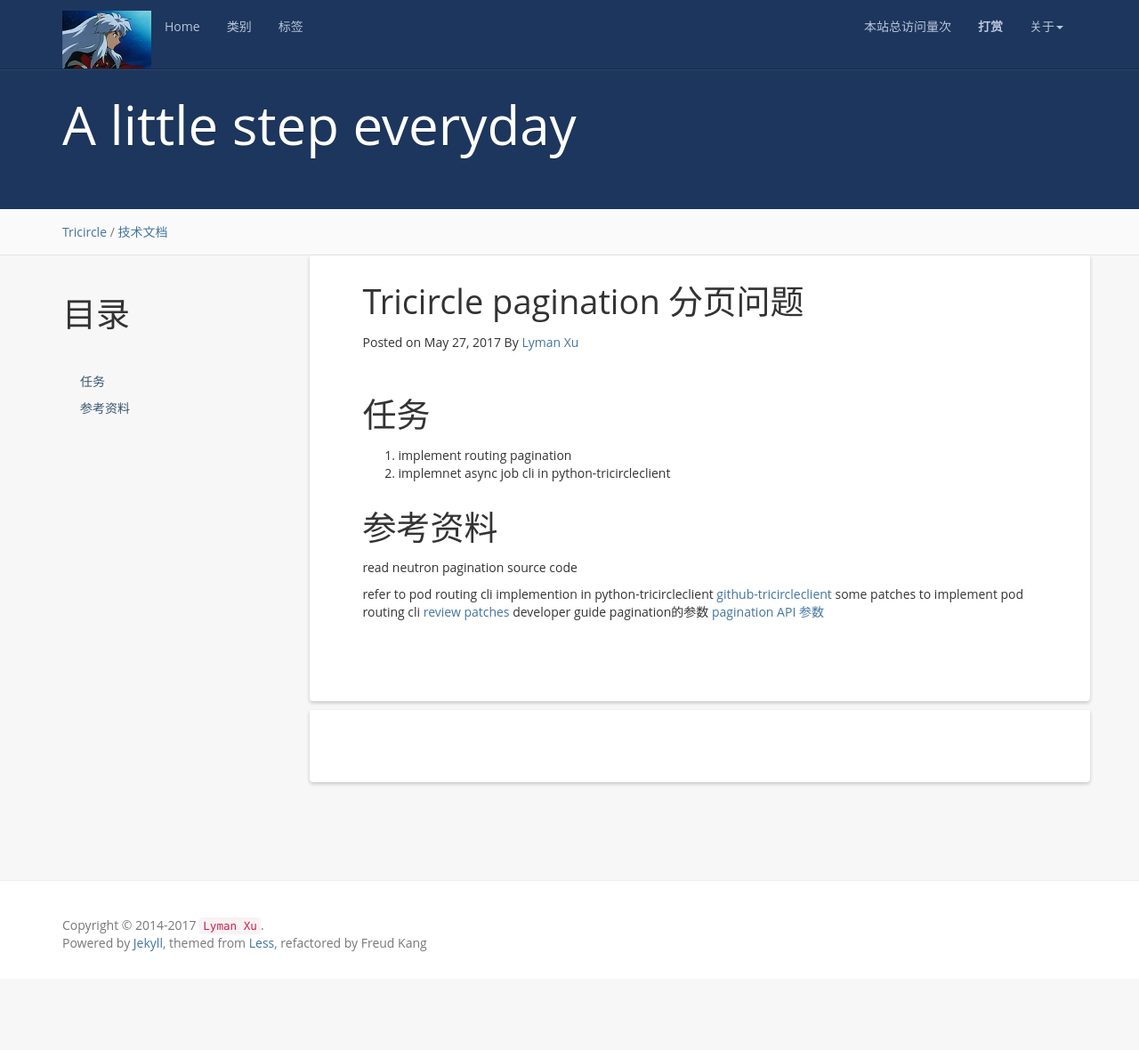
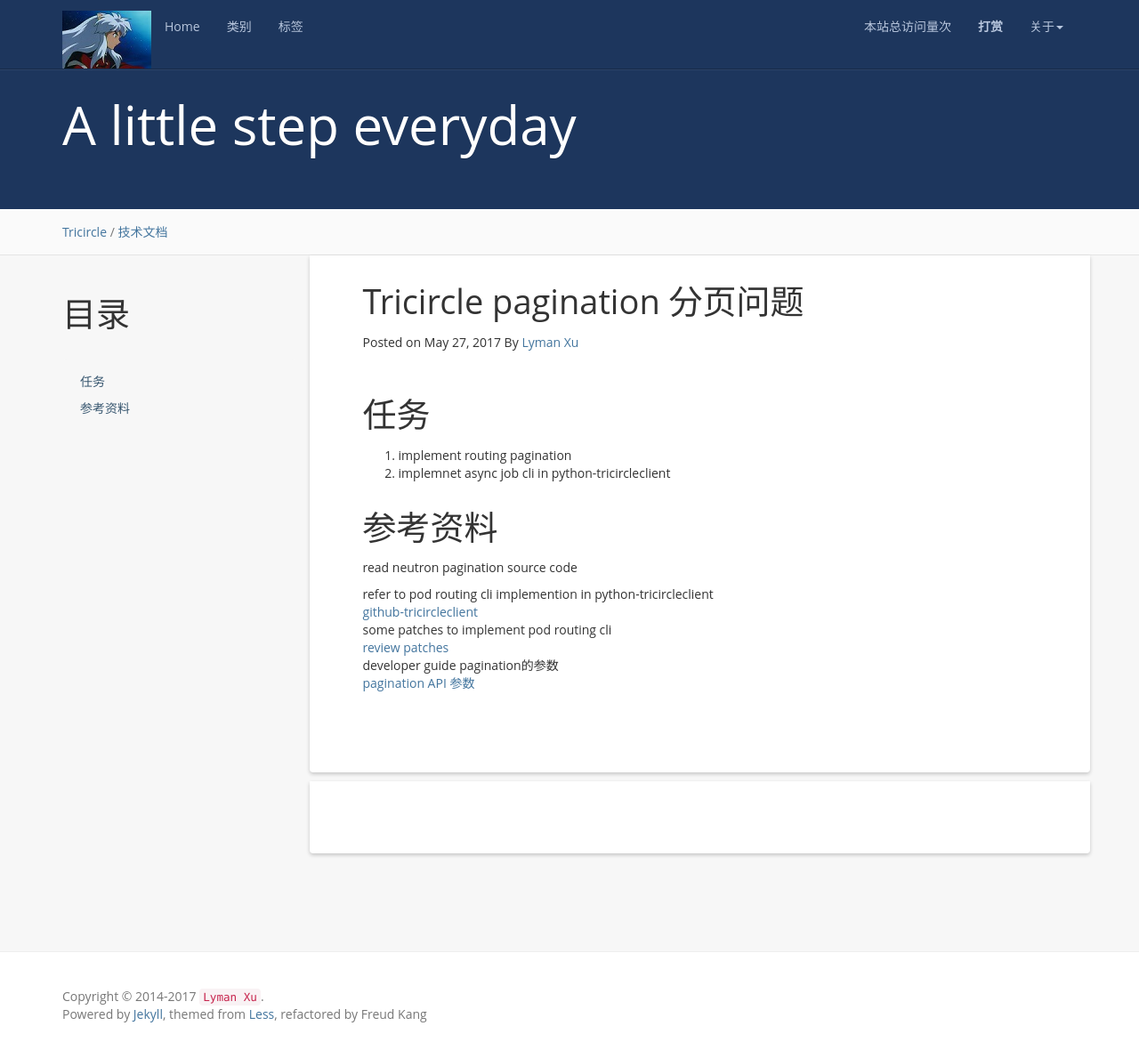
Before and after one commit to LymanXu/Blog, a Jekyll site: the page built from _posts/Openstack/2017-05-27-tricircle-pagination.md, in a window 1280 px wide and 1180 px high. Shown: the whole window at 89% size. Built offline with Jekyll 4.4.1, drawn with Linux system fonts in a browser that asks for light colours; nearby versions of some CDN libraries; comment, search, counter and statistics services are not loaded.

Commit message:
转义#@2017-05-24

```diff
--- a/_posts/Openstack/2017-05-27-tricircle-pagination.md
+++ b/_posts/Openstack/2017-05-27-tricircle-pagination.md
@@ -20,9 +20,9 @@ tag: 技术文档
 # 参考资料
 read neutron pagination source code
 
-refer to pod routing cli implemention in python-tricircleclient
-[github-tricircleclient](https://github.com/openstack/python-tricircleclient)
-some patches to implement pod routing cli
-[review patches](https://review.openstack.org/#/q/project:openstack/python-tricircleclient)
-developer guide pagination的参数
-[pagination API 参数](https://developer.openstack.org/api-ref/networking/v2/#pagination)
+refer to pod routing cli implemention in python-tricircleclient<br/>
+[github-tricircleclient](https://github.com/openstack/python-tricircleclient)<br/>
+some patches to implement pod routing cli<br/>
+[review patches](https://review.openstack.org/#/q/project:openstack/python-tricircleclient)<br/>
+developer guide pagination的参数<br/>
+[pagination API 参数](https://developer.openstack.org/api-ref/networking/v2/#pagination)<br/>
```
Also changed, not shown: styles/images/favicon.jpg.
